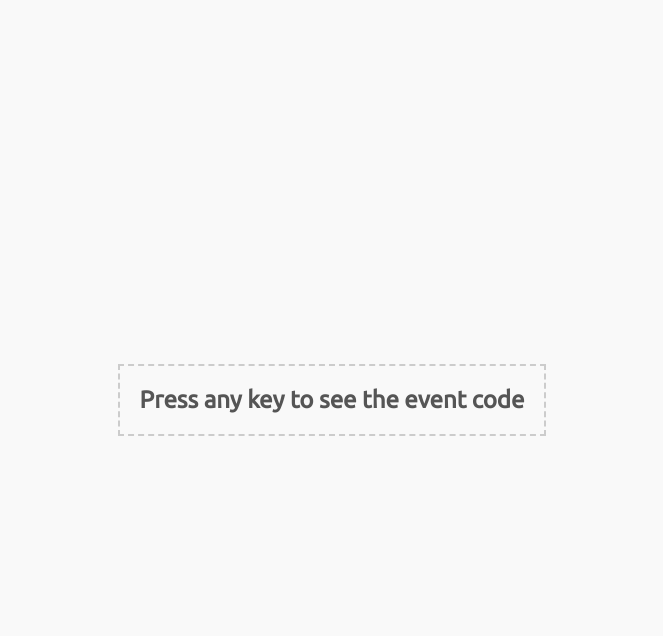
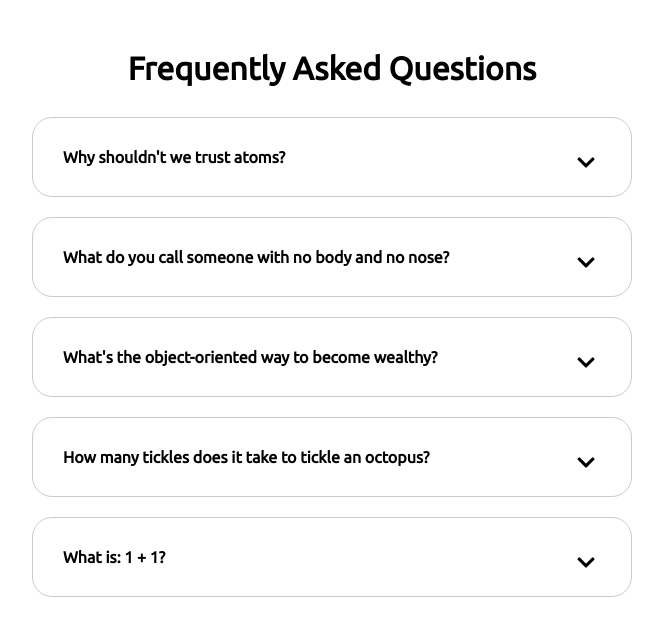
Before and after one commit to YaeZed/50-projects-vue3, a Vue app in the folder 50projects-vue3/: page / in a window 1280 px wide. Shown: the top 636 px of the page, without its empty margins (308-971 px from the left). Built offline with nearby package versions, Linux system fonts and the light colour scheme.

Commit message:
FrequentlyAskedQuestions

```diff
--- a/50projects-vue3/src/App.vue
+++ b/50projects-vue3/src/App.vue
@@ -9,7 +9,8 @@
   <!-- <LoginWavePage></LoginWavePage> -->
   <!-- <SoundPlayer></SoundPlayer> -->
   <!-- <DadJokes></DadJokes> -->
-  <EventCodes></EventCodes>
+  <!-- <EventCodes></EventCodes> -->
+  <FrequentlyAskedQuestions></FrequentlyAskedQuestions>
 </template>
 
 <script setup lang="ts">
@@ -24,6 +25,7 @@ import LoginWavePage from "./components/LoginWavePage.vue";
 import SoundPlayer from "./components/SoundPlayer.vue";
 import DadJokes from "./components/DadJokes.vue";
 import EventCodes from "./components/EventCodes.vue";
+import FrequentlyAskedQuestions from "./components/FrequentlyAskedQuestions.vue";
 </script>
 
 <style scoped></style>
--- /dev/null
+++ b/50projects-vue3/src/components/FrequentlyAskedQuestions.vue
@@ -0,0 +1,134 @@
+<template>
+  <div class="fre-ask-quesion-body">
+    <h1>Frequently Asked Questions</h1>
+
+    <div class="faq-container">
+      <div
+        class="faq"
+        :class="question.isActive ? 'active' : ''"
+        v-for="(question, index) in questions"
+        :key="index"
+      >
+        <div class="faq-title">{{ question.title }}</div>
+        <div class="faq-text">{{ question.answer }}</div>
+
+        <button class="faq-toggle">
+          <i
+            class="fas fa-chevron-down"
+            @click="questions[index]!.isActive = true"
+          ></i>
+          <i
+            class="fas fa-times"
+            @click="questions[index]!.isActive = false"
+          ></i>
+        </button>
+      </div>
+    </div>
+  </div>
+</template>
+
+<script setup lang="ts">
+import { questions } from "../ts/questions";
+</script>
+
+<style scoped>
+@import url("https://fonts.googleapis.com/css2?family=Ubuntu");
+@import url("https://cdnjs.cloudflare.com/ajax/libs/font-awesome/5.14.0/css/all.min.css");
+
+.fre-ask-quesion-body {
+  font-family: "Ubuntu", sans-serif;
+}
+
+h1 {
+  margin: 50px 0 30px;
+  text-align: center;
+}
+
+.faq-container {
+  max-width: 600px;
+  margin: 0 auto;
+}
+
+.faq {
+  position: relative;
+  background-color: transparent;
+  border: 1px solid #ccc;
+  border-radius: 20px;
+  margin: 20px 0;
+  padding: 30px;
+  font-family: inherit;
+  transition: 0.3s ease;
+}
+
+.faq.active {
+  background-color: #fff;
+  box-shadow: 0 5px 10px rgba(0, 0, 0, 0.1);
+}
+
+.faq.active::before,
+.faq.active::after {
+  content: "\f075";
+  font-family: "Font Awesome 5 Free";
+  font-size: 7rem;
+  position: absolute;
+  color: #2ecc71;
+  opacity: 0.2;
+  top: 20px;
+  left: 60px;
+  z-index: 0;
+}
+.faq.active::before {
+  color: #3498db;
+  top: -10px;
+  left: -1px;
+  transform: rotateY(180deg);
+}
+
+.faq-title {
+  font-weight: bold;
+  margin: 0 35px 0 0;
+}
+
+.faq-toggle {
+  position: absolute;
+
+  top: 30px;
+  right: 30px;
+  width: 30px;
+  height: 30px;
+  padding: 0;
+  font-size: 20px;
+  border: none;
+  border-radius: 50%;
+  background-color: transparent;
+  cursor: pointer;
+}
+
+/* 默认状态 */
+.faq-text {
+  display: none;
+  margin: 30px 0 0;
+}
+.fa-chevron-down {
+  display: block;
+}
+
+.fa-times {
+  display: none;
+}
+
+/* 激活状态 */
+.faq.active .faq-toggle .fa-times {
+  display: block;
+  color: #fff;
+}
+.faq.active .faq-text {
+  display: block;
+}
+.faq.active .fa-chevron-down {
+  display: none;
+}
+.faq.active .faq-toggle {
+  background-color: #9fa4a8;
+}
+</style>
--- /dev/null
+++ b/50projects-vue3/src/ts/questions.ts
@@ -0,0 +1,35 @@
+import { ref } from 'vue'
+interface Question {
+    title: string
+    answer: string
+    isActive: boolean
+}
+
+export const questions = ref<Question[]>([
+    {
+        title: "Why shouldn't we trust atoms?",
+        answer: "Atoms are too small to be trusted. They are too fragile and prone to break down.",
+        isActive: false
+    },
+    {
+        title: "What do you call someone with no body and no nose?",
+        answer: "A frog.",
+        isActive: false
+    },
+    {
+        answer: "Inheritance.",
+        title: "What's the object-oriented way to become wealthy?",
+        isActive: false,
+    },
+    {
+        title: "How many tickles does it take to tickle an octopus?",
+        answer: "Ten-tickles.",
+        isActive: false,
+
+    },
+    {
+        title: "What is: 1 + 1?",
+        answer: "2",
+        isActive: false,
+    }
+])
```
